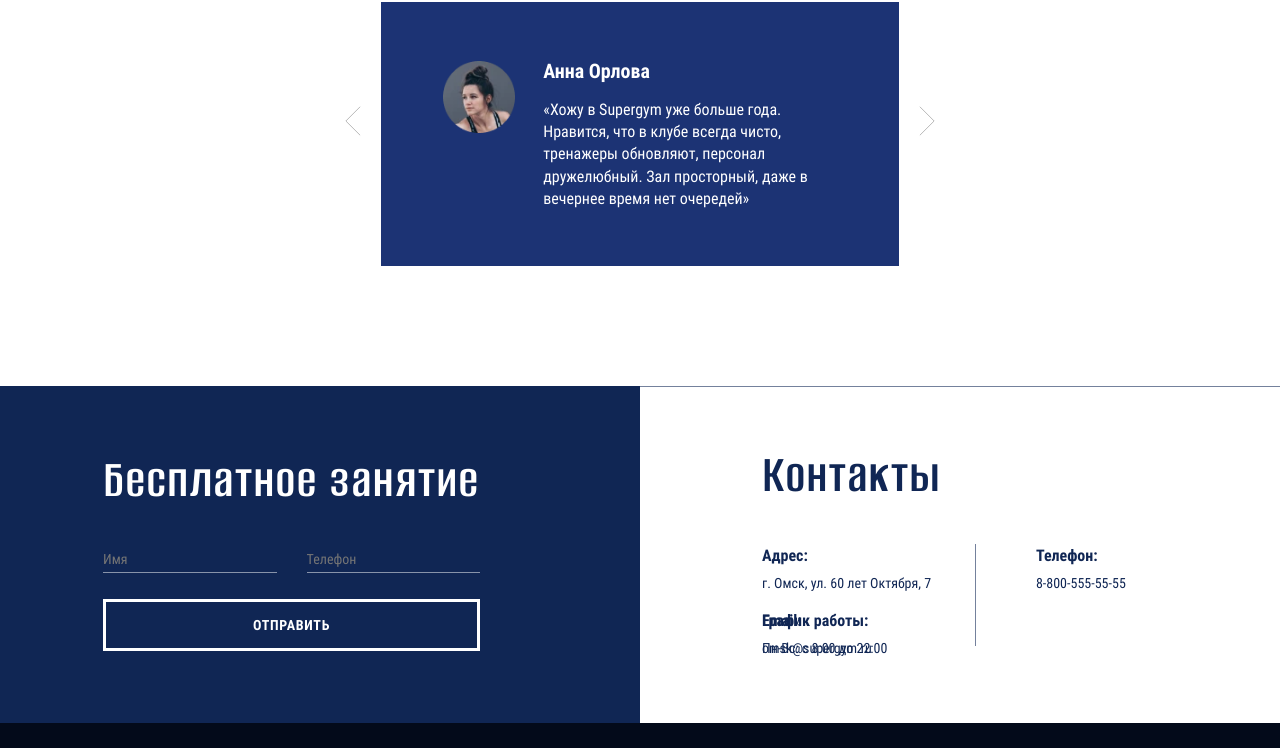
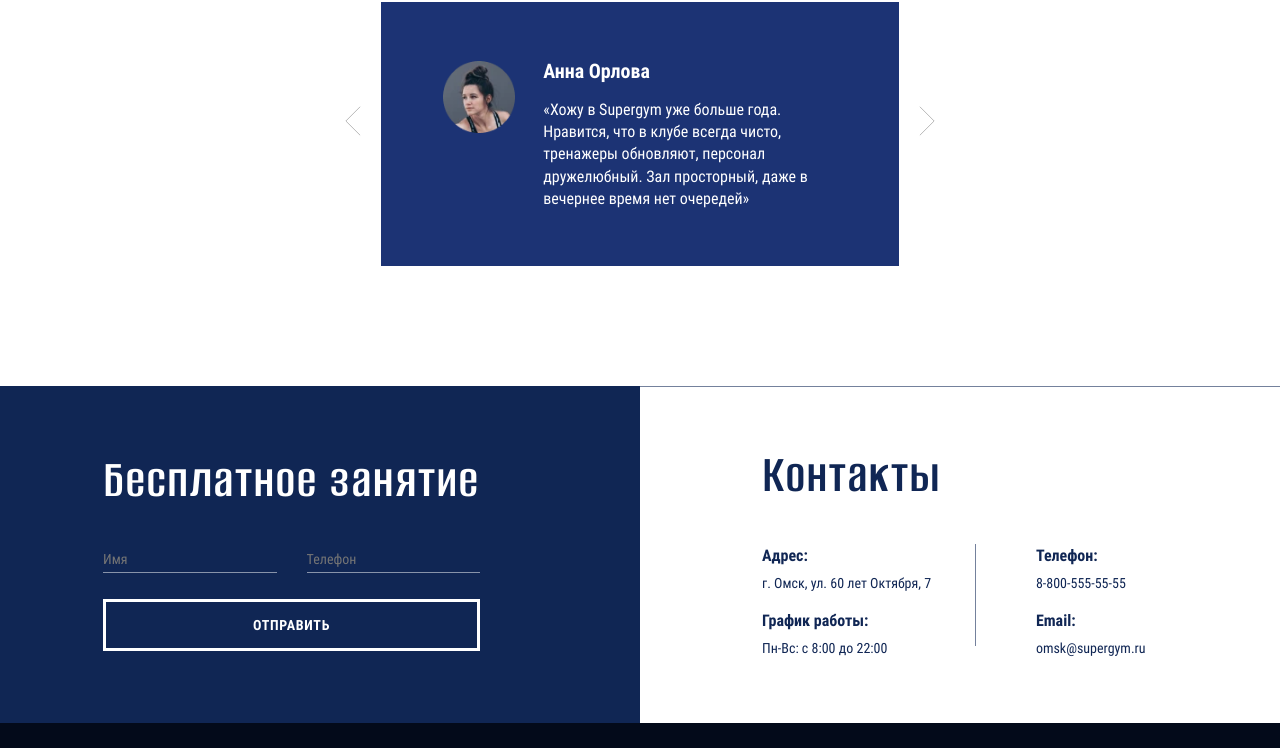
Before and after one commit to ElenaAndryushihina/-2.0, a website with bundled scripts: page source/index.html in a window 1280 px wide. Shown: the part 5909-6657 px from the top of the page. Built offline with nearby package versions, Linux system fonts and the light colour scheme; files whose address does not match are found by name.

Commit message:
Правка Контактов

```diff
--- a/source/sass/blocks/contacts.scss
+++ b/source/sass/blocks/contacts.scss
@@ -100,7 +100,6 @@
 }
 
 .contacts__item:nth-child(2n) {
-  grid-column: 1;
   grid-row: 2;
 }
 
```
Also changed, not shown: build/css/style.css, build/css/style.min.css, 1 other file.
